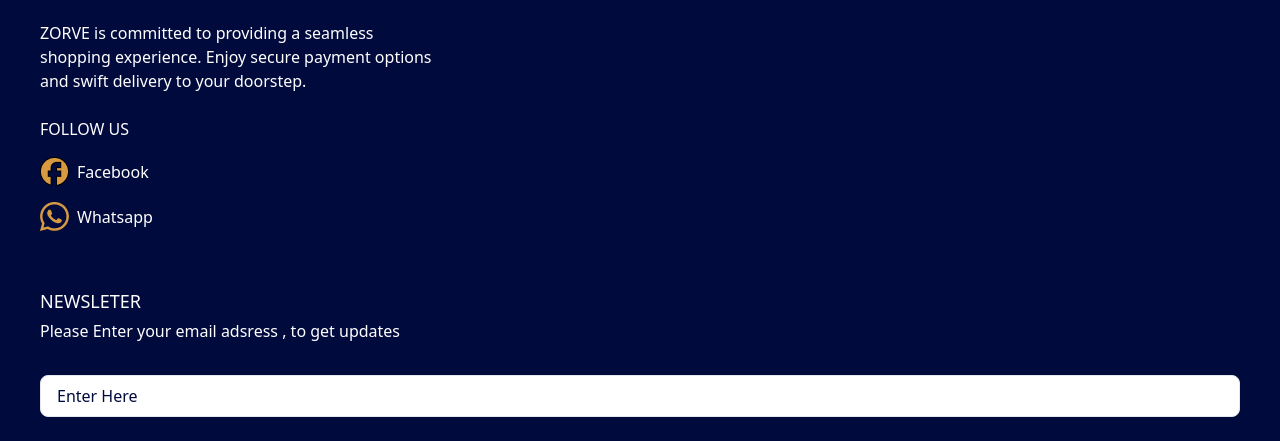
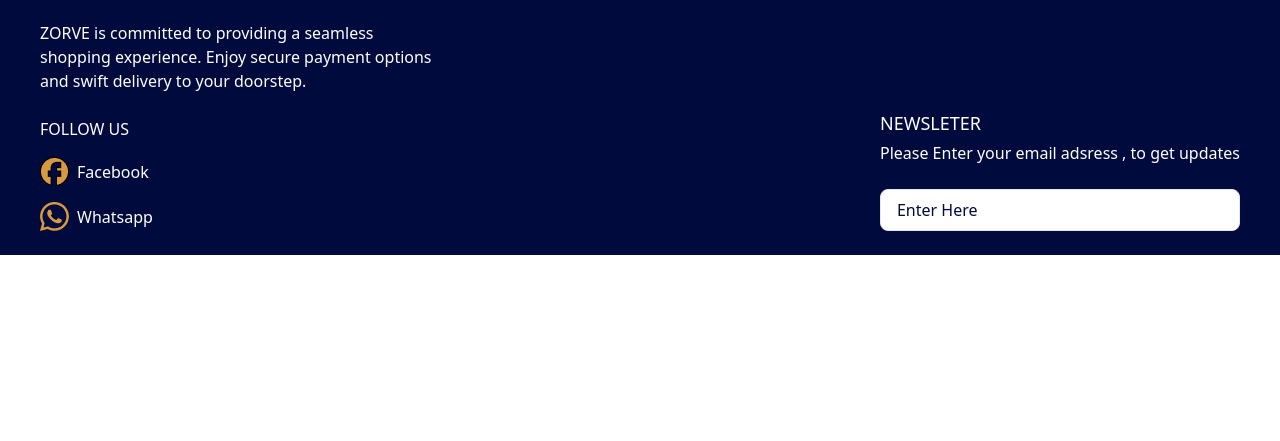
Before and after one commit to AhmadRazaAfzal/Zorve, a plain HTML site: page index.html in a window 1280 px wide. Shown: the part 1011-1452 px from the top of the page. After the commit the page ends 1266 px from the top, so only its background shows below. Drawn offline with nearby package versions, Linux system fonts and the light colour scheme.

Commit message:
first commit

```diff
--- a/login.html
+++ b/index.html
@@ -45,7 +45,7 @@
         </div>
     </main>
     <footer class="bg-[#000A3D] mt-8 px-3 py-6">
-        <div class="max-w-[1200px] mx-auto justify-between flex flex-col space-y-8 lg`:flex-row  !gap-6 ">
+        <div class="max-w-[1200px] mx-auto justify-between flex flex-col space-y-8 lg:flex-row  !gap-6 ">
             <div class="space-y-6">
                 <div class="w-24 h-auto items-center justify-center flex">
                     <img src="./images/zorvelogo.png" alt="" >
@@ -63,7 +63,7 @@
                     </div>
                 </div>
             </div>
-            <div class="space-y-8 flex  flex-col justify-end">
+            <div class="space-y-6 flex  flex-col justify-end">
                 <div class="space-y-1 ">
                     <h2 class="text-white text-lg">NEWSLETER</h2>
                     <p class="text-white">Please Enter your email adsress , to get updates</p>
```
Also changed, not shown: assets/register.html (added), register.html (deleted).
